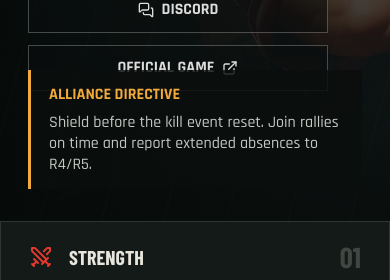
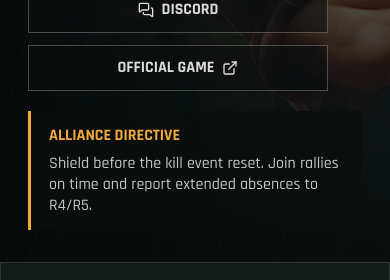
Before and after one commit to rmdoliveira152/FFF-Spartan, a React (Vite) app: page / in a window 390 px wide. Shown: the part 555-835 px from the top of the page. Built offline with nearby package versions, Linux system fonts and the light colour scheme; no server answers; the database is empty; a web font is replaced by a local one.

Commit message:
Fix mobile directive overlap

```diff
--- a/src/App.css
+++ b/src/App.css
@@ -261,14 +261,14 @@ footer img { width:110px; opacity:.65; }
   .brand > span:last-child { font-size:1rem; }
   .language-picker { padding:0 7px; }
   .language-picker select { width:72px; }
-  .hero { min-height:760px; align-items:flex-start; padding-top:135px; }
+  .hero { min-height:760px; align-items:stretch; flex-direction:column; padding-top:135px; padding-bottom:32px; }
   .hero::before { background:linear-gradient(90deg,rgba(6,10,9,.96),rgba(8,12,11,.58)),linear-gradient(0deg,#0c100f 0%,transparent 40%); }
   .survivor { right:-30%; height:70%; max-width:100vw; opacity:.42; }
   .hero-content { width:100%; }
   .hero h1 { font-size:5rem; }
   .hero h2 { margin-top:30px; }
   .hero-buttons { align-items:stretch; flex-direction:column; width:min(300px,100%); }
-  .directive { grid-template-columns:1fr; gap:7px; }
+  .directive { position:relative; left:auto; bottom:auto; width:100%; grid-template-columns:1fr; gap:7px; margin-top:20px; }
   .values-strip { grid-template-columns:1fr; margin:0; }
   .values-strip div { min-height:72px; border-right:0; border-bottom:1px solid var(--line); }
   .section { padding:72px 20px; }
```
